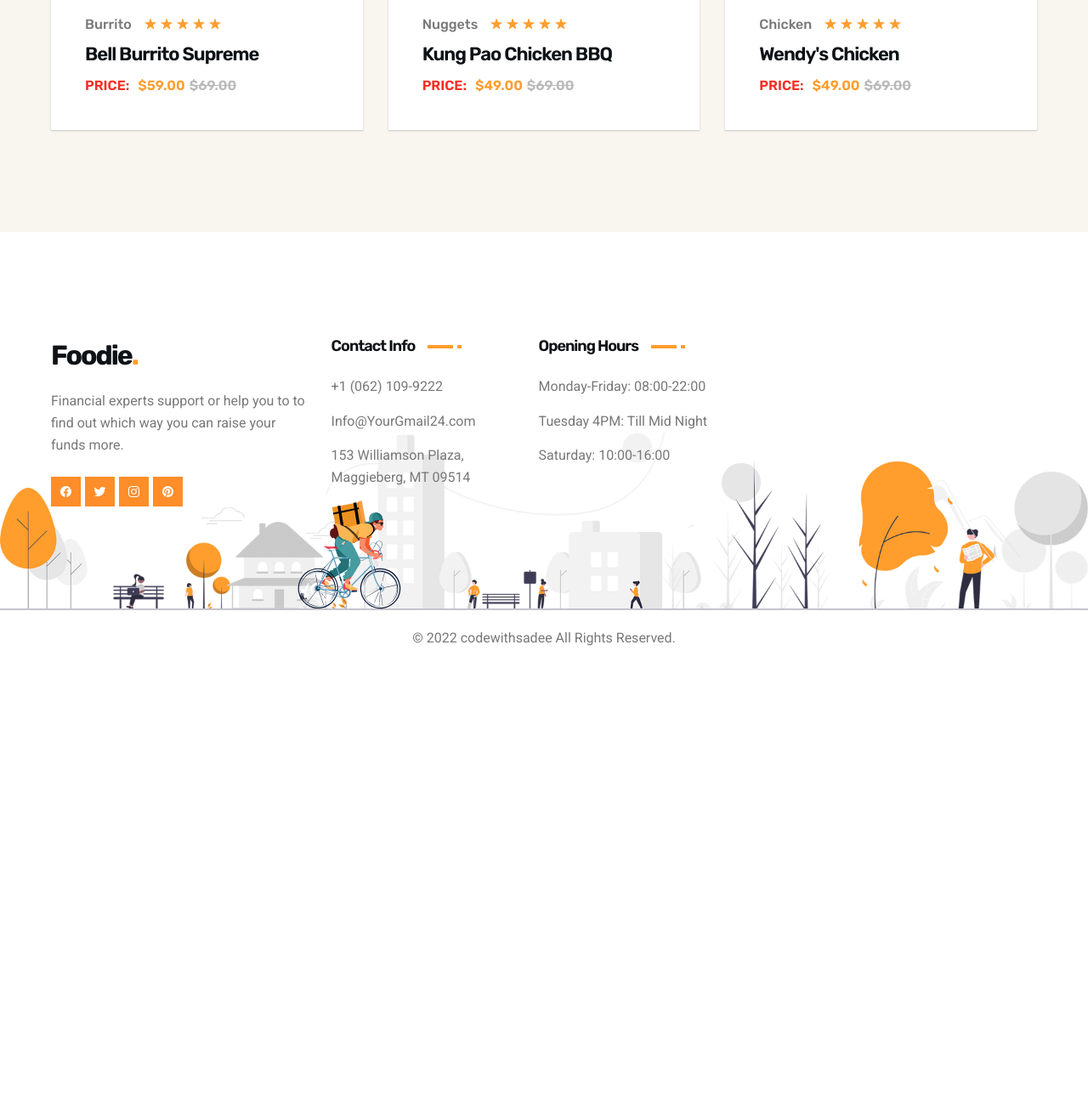
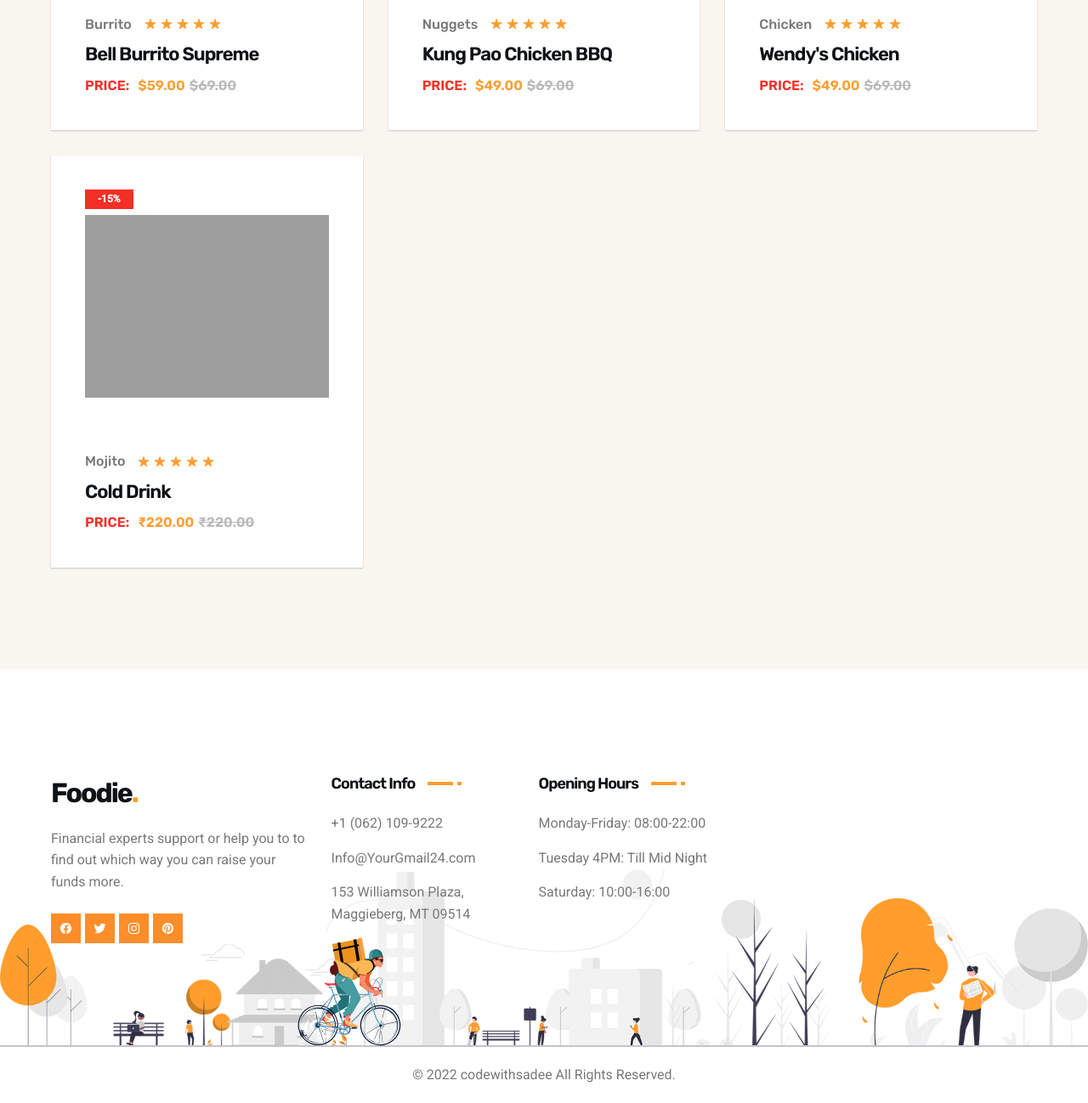
Before and after one commit to Tusharsharma2305/foodie, a Django app: page /shop/ in a window 1280 px wide. Shown: the part 1290-2588 px from the top of the page at 85% size. Before the commit the page ends 2050 px from the top, so only its background shows below. Run offline with Django 5.2, Linux system fonts and the light colour scheme; data comes from the database, SQL or seed files in the repository; some libraries are stand-ins or nearby versions; grey boxes are pictures that could not be loaded.

Commit message:
add to cart

```diff
--- a/Home_App/models.py
+++ b/Home_App/models.py
@@ -107,11 +107,24 @@ class reservation_table(models.Model):
 
 
 
-# Customer Table
+# Cart Table
 class cart_table(models.Model):
     cart_id = models.AutoField(primary_key=True)
     customer_id = models.ForeignKey(customer_table,on_delete=models.CASCADE)
     food_id = models.ForeignKey(food_table,on_delete=models.CASCADE)
+    quantity = models.IntegerField()
 
     def __str__(self):
         return str(self.cart_id)
+
+
+
+
+
+# order Items  Table
+class order_item_table(models.Model):
+    cart_item_id = models.AutoField(primary_key=True)
+    order_id = models.ForeignKey(order_table,on_delete=models.CASCADE)
+    food_id = models.ForeignKey(food_table,on_delete=models.CASCADE)
+    def __str__(self):
+        return str(self.cart_id)
--- a/Home_App/views.py
+++ b/Home_App/views.py
@@ -6,10 +6,11 @@ from django.contrib.auth import authenticate,login,logout
 from django.contrib.auth.models import User
 from django.contrib import messages
 from django.contrib.auth.backends import ModelBackend
-from Home_App.models import Contact, customer_table, admin_table, category_table, food_table, order_table, reservation_table
+from Home_App.models import Contact, customer_table, admin_table, category_table, food_table, order_table, reservation_table, cart_table
 # from django.contrib.auth import get_user_model
 # from django.core.exceptions import ObjectDoesNotExist
 # from django.http import JsonResponse
+from django.core import serializers
 from Home_App.forms import *
 from django.urls import reverse
 from django.contrib.auth.decorators import login_required
@@ -44,8 +45,13 @@ def blog(request):
     return render(request,'blog.html')
 def about(request):
     return render(request,'about.html')
+
 def shop(request):
-    return render(request,'shop.html')
+    food = food_table.objects.all()
+    food_json = serializers.serialize('json', food)
+    return render(request,'shop.html',{"food": food_json})
+
+
 def reservation(request):
     return render(request,'reservation.html')
 
@@ -62,47 +68,56 @@ class CustomLoginView(LoginView):
 
 class CustomerTableBackend(ModelBackend):
 
+    User = get_user_model()
+    def add_to_cart(request,food_id):
 
- # need to check
-   def login_user(request):
-    if request.method == 'POST':
-        params = dict(request.POST)
-        username = params['username'][0]
-        password = params['pass1'][0]
-
-        try:
-            # Check if the credentials are in the customer table or not
-            customer = customer_table.objects.get(user_id=username, password=password)
+        foodItem = food_table.objects.get(food_id=food_id)
+        customer = customer_table.objects.get(user_id=request.user)
 
 
-            # Create a User instance using customer_table data
-            user = User(
-                id=customer.customer_id,
-                username=customer.user_id,
-                first_name=customer.first_name,
-                last_name=customer.last_name,
-                email=customer.email_id,
-                password=customer.password,
-            )
-            print("Authenticated as customer:", user)
+        cart_check = cart_table.objects.get(food_id=foodItem,customer_id=customer)
 
-            # Log in the user
-            login(request, user, backend='django.contrib.auth.backends.ModelBackend')  # Specify the backend
-            request.session['islogin'] = True
+        if cart_check is None:
+            cartItem = cart_table(food_id=foodItem,customer_id=customer,quantity = 1)
+            cartItem.save()
+            print(cartItem)
+        else:
+            cart_check.quantity = cart_check.quantity + 1
+            cart_check.save()
 
-            fname = user.first_name
-            return render(request, "index.html", {'fname': fname})
-
-        except customer_table.DoesNotExist:
-            # Handle invalid credentials
-            messages.error(request, "Invalid Credentials!")
-            return redirect('index')
-
-    return render(request, 'login.html')
+        return HttpResponse("Success")
 
 
+    # need to check
+    def login_user(request):
+        if request.method == 'POST':
+            params = dict(request.POST)
+            username = params['username'][0]
+            password = params['pass1'][0]
 
+            try:
+                # # Check if the credentials are in the customer table or not
+                # customer = customer_table.objects.get(user_id=username, password=password)
 
+                # Use the authenticate method provided by Django
+                user = authenticate(request, username=username, password=password)
+                print("Authenticated as customer:", user)
+
+                # Log in the user
+                login(request, user)  # Specify the backend
+                request.session['islogin'] = True
+                print(request.user.id)
+                fname = user.first_name
+                return render(request, "index.html", {'fname': fname})
+
+            except customer_table.DoesNotExist:
+                # Handle invalid credentials
+
+                print("thi sis exception")
+                messages.error(request, "Invalid Credentials!")
+                return redirect('index')
+
+        return render(request, 'login.html')
 
 
 User = get_user_model()
--- /dev/null
+++ b/Static/js/shop.js
@@ -0,0 +1,81 @@
+const listItem = ` <li>
+<div class="food-menu-card">
+  <div class="card-banner">
+    <img
+      src="{{imgSource}}"
+      width="300"
+      height="300"
+      loading="lazy"
+      alt="{{imgAlt}}"
+      class="w-100"
+    />
+
+    <div class="badge">-15%</div>
+
+    <button class="btn food-menu-btn" onclick="addToCart({{pk}})" >Add To Cart</button>
+  </div>
+
+  <div class="wrapper">
+    <p class="category">{{title}}</p>
+
+    <div class="rating-wrapper">
+      <ion-icon name="star"></ion-icon>
+      <ion-icon name="star"></ion-icon>
+      <ion-icon name="star"></ion-icon>
+      <ion-icon name="star"></ion-icon>
+      <ion-icon name="star"></ion-icon>
+    </div>
+  </div>
+
+  <h3 class="h3 card-title">{{feature}}</h3>
+
+  <div class="price-wrapper">
+    <p class="price-text">Price:</p>
+
+    <data class="price">{{price}}</data>
+
+    <del class="del" value="{{price}}">{{price}}</del>
+  </div>
+</div>
+</li>
+`
+
+
+$(document).ready(function(){
+
+    const formatter = new Intl.NumberFormat('en-US', {
+        style: 'currency',
+        currency: 'INR',
+      });
+
+    console.log(foodItems);
+    foodItems.forEach(item => {
+        let it = listItem
+            .replaceAll("{{price}}",formatter.format(item.fields.price))
+            .replaceAll("{{title}}",item.fields.food_title)
+            .replaceAll("{{imgSource}}",item.fields.img_name)
+            .replaceAll("{{imgAlt}}",item.fields.food_title)
+            .replaceAll("{{feature}}",item.fields.feature)
+            .replaceAll("{{pk}}",item.pk)
+        $("#food-items-list").append(it)
+    });
+
+});
+
+
+function addToCart(food_id){
+    console.log(food_id);
+    $.ajax({url: `/cart/${food_id}`, success: function(result){
+        console.log(result);
+        Swal.mixin({
+            toast: true,
+            position: "top-end",
+            showConfirmButton: false,
+            timer: 3000,
+          }).fire({
+            icon: "success",
+            title: "Added To Cart"
+          });
+
+      }});
+}
--- a/Template/shop.html
+++ b/Template/shop.html
@@ -1,6 +1,11 @@
 {% extends "base.html" %}
 {% block content %}
 {% load static %}
+
+<script>
+  foodItems = JSON.parse("{{ food|escapejs }}");
+</script>
+
 <section class="section food-menu" id="food-menu">
     <div class="container">
       <p class="section-subtitle">Popular Dishes</p>
@@ -36,7 +41,7 @@
         </li>
       </ul>
 
-      <ul class="food-menu-list">
+      <ul id="food-items-list" class="food-menu-list">
         <li>
           <div class="food-menu-card">
             <div class="card-banner">
@@ -285,4 +290,6 @@
       </ul>
     </div>
   </section>
+  <script src="{% static 'js/shop.js' %} "></script>
+
 {% endblock %}
--- a/online_food_order_prj/urls.py
+++ b/online_food_order_prj/urls.py
@@ -14,6 +14,8 @@ urlpatterns = [
     path('dj-admin/', admin.site.urls),
     path('login/',hv.CustomerTableBackend.login_user, name='login'),
     path('login-admin/',hv.AdminTableBackend.login_user, name='login-admin'),
+
+    path('cart/<int:food_id>',hv.CustomerTableBackend.add_to_cart,name='add-cart'),
 
     path('signup/',hv.signup, name='signup'),
     path('signout/',hv.signout, name='signout'),
```
Also changed, not shown: 1 other file.
